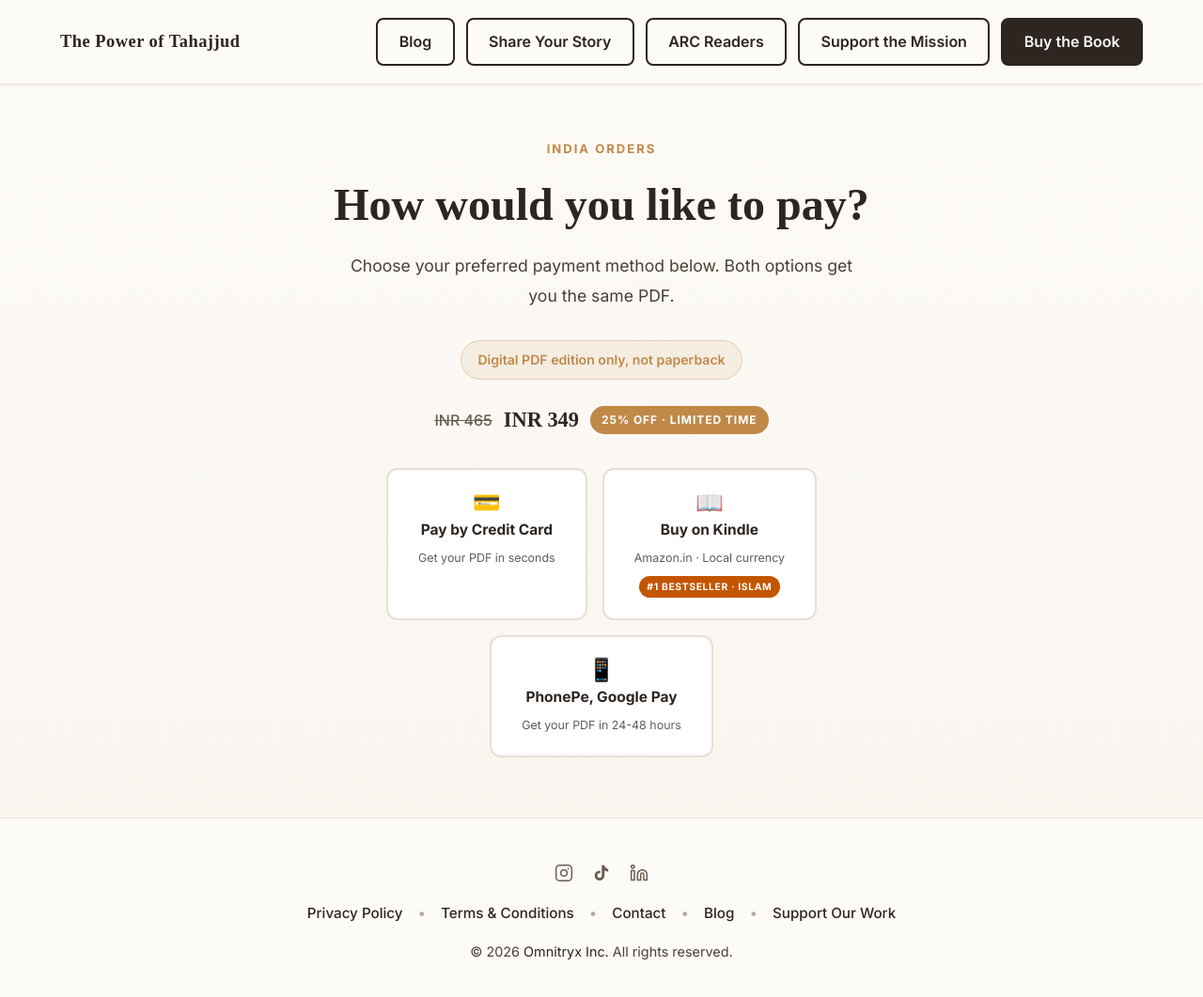
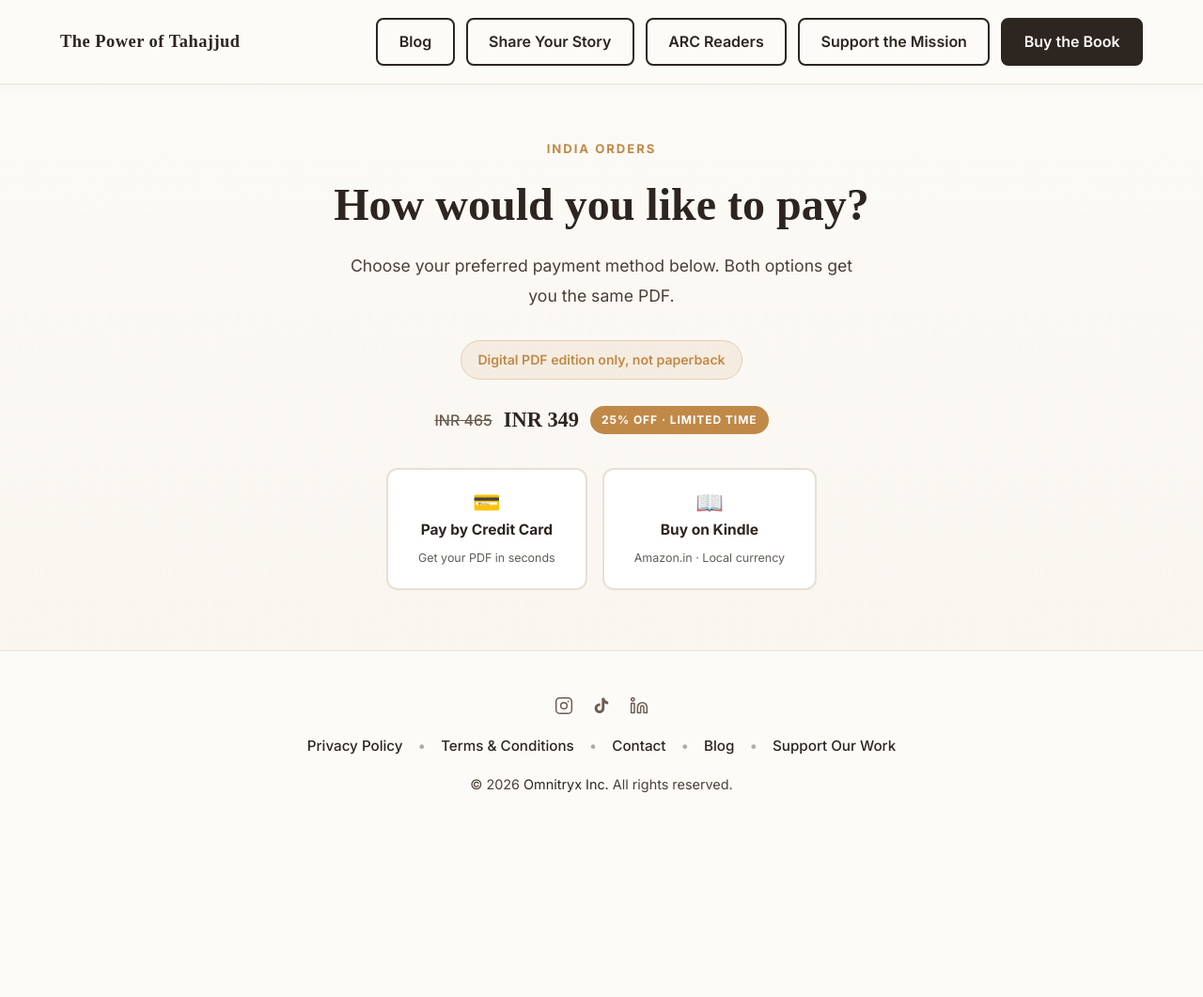
Before and after one commit to Omnitryx-Inc/tahajjud-fe-main, a Jekyll site: the page built from pages/phonepe.html, in a window 1280 px wide and 1066 px high. Shown: the top 1061 px of the window at 94% size. Built offline with Jekyll 4.4.1, drawn with Linux system fonts in a browser that asks for light colours; some web fonts are replaced.

Commit message:
adjustments

```diff
--- a/pages/phonepe.html
+++ b/pages/phonepe.html
@@ -272,66 +272,8 @@ permalink: /phonepe/
                 <span class="ep-choice-icon">📖</span>
                 <span class="ep-choice-label">Buy on Kindle</span>
                 <span class="ep-choice-sub">Amazon.in · Local currency</span>
-                <span style="display:inline-block; margin-top:0.3rem; background:#c45500; color:#fff; font-size:0.65rem; font-weight:700; letter-spacing:0.06em; text-transform:uppercase; padding:0.15rem 0.55rem; border-radius:100px;">#1 Bestseller · Islam</span>
-            </a>
-            <a href="#" id="ep-upi-btn" class="ep-choice-btn ep-choice-secondary">
-                <span class="ep-choice-icon">📱</span>
-                <span class="ep-choice-label">PhonePe, Google Pay</span>
-                <span class="ep-choice-sub">Get your PDF in 24-48 hours</span>
+                <!-- <span style="display:inline-block; margin-top:0.3rem; background:#c45500; color:#fff; font-size:0.65rem; font-weight:700; letter-spacing:0.06em; text-transform:uppercase; padding:0.15rem 0.55rem; border-radius:100px;">#1 Bestseller · Islam</span> -->
             </a>
         </div>
     </div>
 </section>
-
-<div id="ep-upi-content" style="display:none;">
-
-<section class="ep-form-section" id="phonepe-form">
-    <div class="ep-form-inner">
-        <div class="ep-form-card">
-
-            <div style="background: var(--cream-light); border: 1.5px solid rgba(192,137,72,0.25); border-radius: 10px; padding: 1.1rem 1.25rem; margin-bottom: 2rem;">
-                <p style="font-size: 0.75rem; font-weight: 700; letter-spacing: 0.1em; text-transform: uppercase; color: var(--text-light); margin-bottom: 0.75rem;">Step 1 — Send payment</p>
-
-                <div style="margin-bottom: 1rem;">
-                    <span style="font-family: 'Allrounder Monument Test', serif; font-size: 1.4rem; font-weight: 700; color: var(--text-dark);">INR 349</span>
-                    <span style="font-size: 0.88rem; color: var(--text-medium); margin-left: 0.5rem;">via PhonePe, Google Pay, or any UPI app</span>
-                </div>
-
-                <div style="text-align: center;">
-                    <p style="font-size: 0.88rem; color: var(--text-medium); margin-bottom: 0.75rem; line-height: 1.6;">Tap the button below to open your UPI app with the amount pre-filled.</p>
-                    <a href="upi://pay?pa=7776930795@ybl&pn=KHAN%20AYESHA%20AINULLAH&am=349&cu=INR" class="ep-submit-btn" style="text-decoration:none;" onclick="gtag('event','click_phonepe_open_app');">Tap to Pay INR 349</a>
-                </div>
-            </div>
-
-            <p style="font-size: 0.75rem; font-weight: 700; letter-spacing: 0.1em; text-transform: uppercase; color: var(--text-light); margin-bottom: 0.6rem;">Step 2 — Email us your screenshot</p>
-            <p style="font-size: 0.9rem; color: var(--text-medium); line-height: 1.7; margin-bottom: 1.5rem;">Tap the button below, attach your payment screenshot, and send. We will reply with the PDF.</p>
-
-            <div style="text-align: center;">
-                <a href="mailto:support@omnitryx.ca?subject=UPI%20Payment%20%E2%80%94%20Power%20of%20Tahajjud&body=Salam%2C%0A%0AI%20have%20sent%20INR%20349%20via%20PhonePe%2FGoogle%20Pay%2FUPI.%0A%0AI%20have%20attached%20my%20payment%20screenshot." class="ep-submit-btn" style="text-decoration:none;" onclick="gtag('event','phonepe_email_clicked');">Email Us Your Screenshot</a>
-                <p style="font-size: 0.82rem; color: var(--text-light); margin-top: 1rem; line-height: 1.6;">All sales are final. No refunds.</p>
-            </div>
-
-        </div>
-    </div>
-</section>
-
-<section class="ep-next">
-    <div class="ep-next-inner">
-        <p style="font-size: 0.88rem; color: var(--text-light); line-height: 1.8;">
-            If you do not receive your PDF within 48 hours, email us at <a href="mailto:support@omnitryx.ca" style="color: var(--gold-primary); font-weight: 600; text-decoration: none;" onclick="gtag('event','phonepe_support_email_clicked');">support@omnitryx.ca</a> with your payment screenshot and we will sort it out.
-        </p>
-    </div>
-</section>
-
-</div><!-- end #ep-upi-content -->
-
-<script>
-document.getElementById('ep-upi-btn').addEventListener('click', function (e) {
-    e.preventDefault();
-    gtag('event', 'click_phonepe_upi', { button_location: 'phonepe_hero' });
-    document.getElementById('ep-upi-content').style.display = 'block';
-    setTimeout(function () {
-        document.getElementById('phonepe-form').scrollIntoView({ behavior: 'smooth', block: 'start' });
-    }, 50);
-});
-</script>
```
Also changed, not shown: pages/get-the-book.html (+11 -11 lines).
